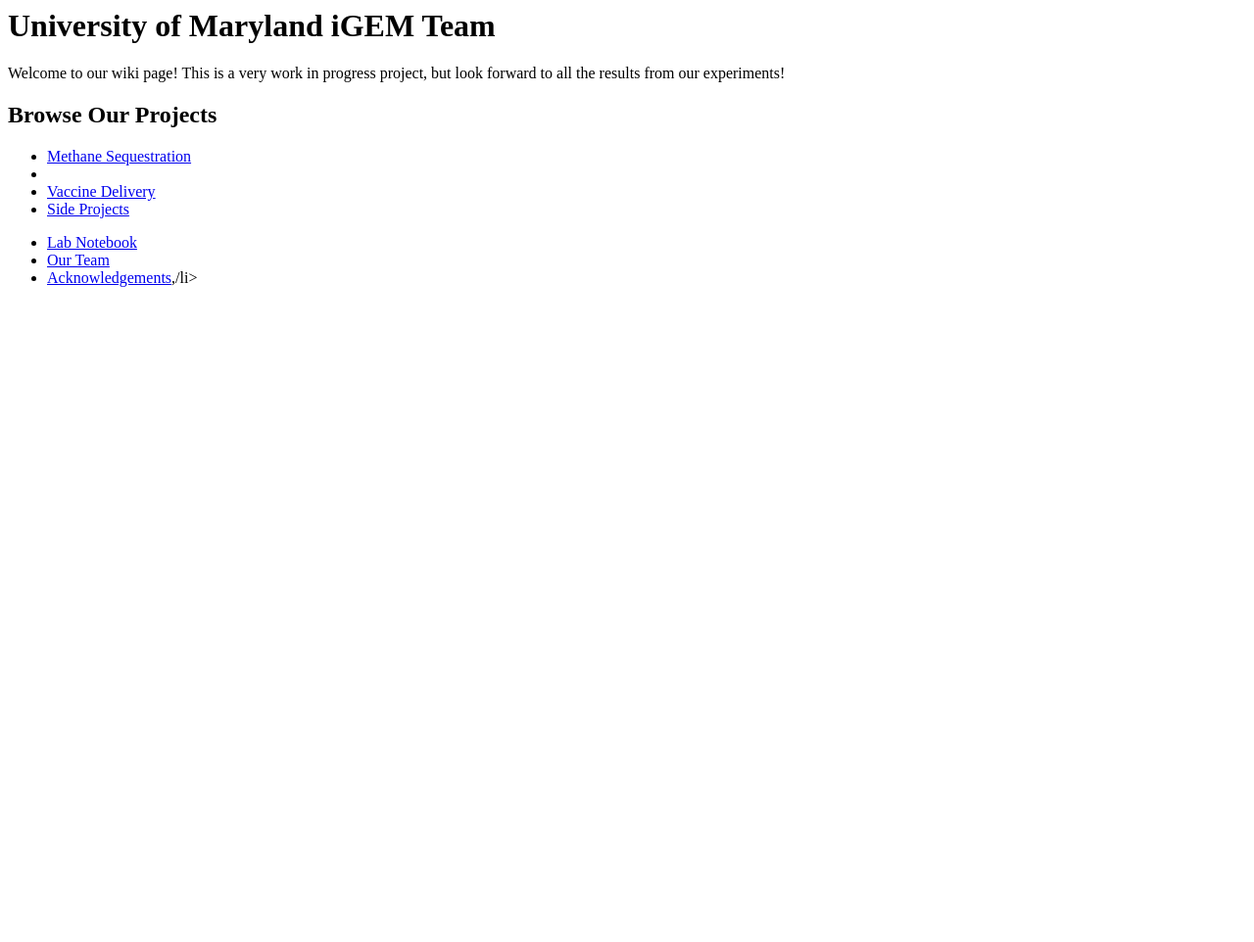
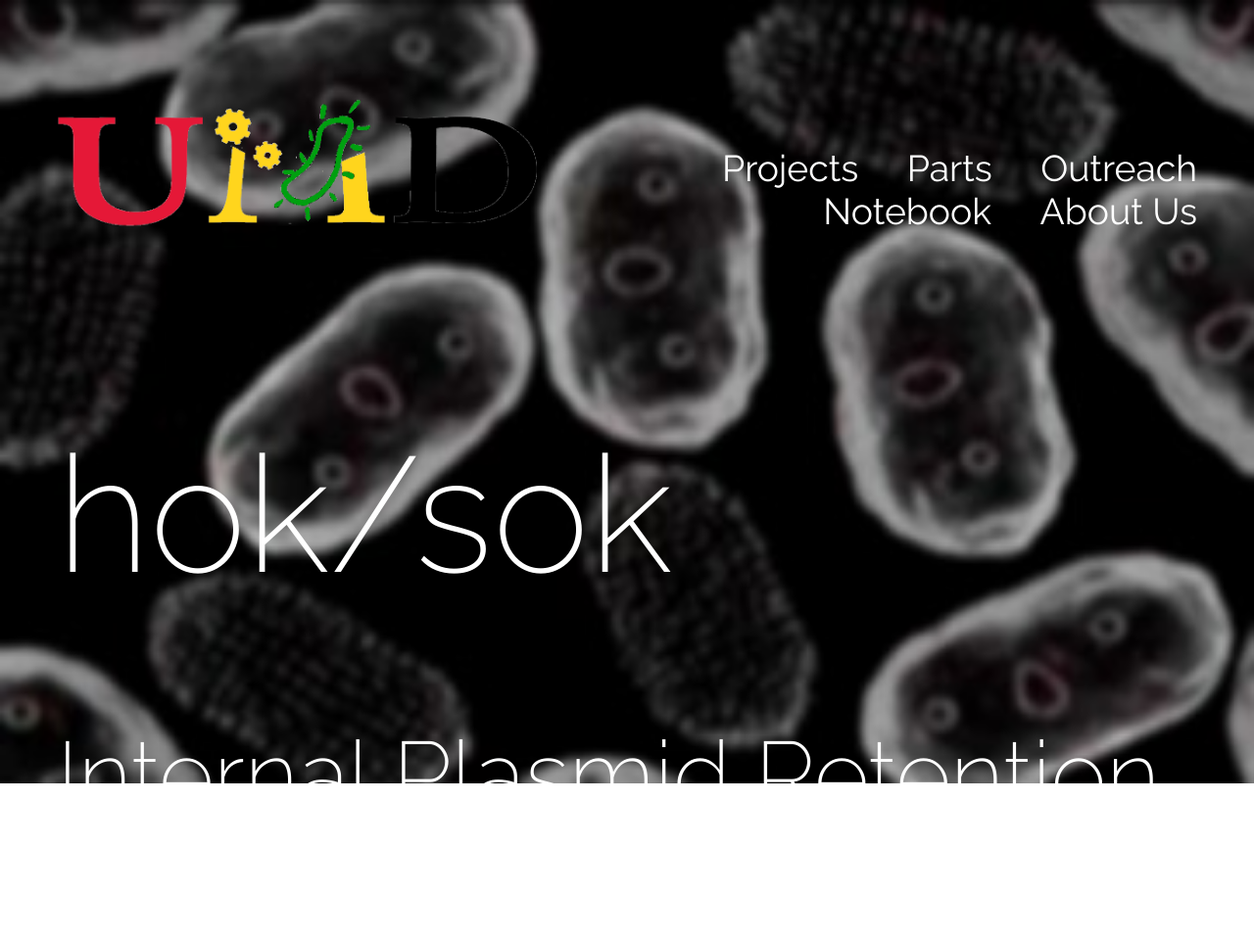
Before and after one commit to jeesangho/UMaryland-iGEM-Wiki-2016, a plain HTML site: page index.html in a window 1280 px wide. Shown: the whole page at 98% size. Before the commit the page ends 800 px from the top, so only its background shows below. Drawn offline with nearby package versions, Linux system fonts and the light colour scheme.

Commit message:
Create main and project pages

```diff
--- /dev/null
+++ b/css/index.css
@@ -0,0 +1,65 @@
+
+/* Navbar and body setup */
+body {
+	font-family: 'Raleway', sans-serif;
+	color: white;
+}
+
+nav {
+	margin-top: 100px;
+	font-size: 28pt;
+}
+
+nav a {
+	text-decoration: none;
+	color: white;
+}
+
+a:hover {
+	font-weight: 800;
+}
+
+nav ul {
+	list-style: none;
+	text-align: right;
+	margin-right: 50px;
+	padding-top: 50px;
+}
+
+nav ul li {
+	display: inline;
+	padding-left: 40px;
+}
+
+#img-logo {
+	margin-left: 50px;
+	width: 500px;
+	float: left;
+}
+
+#div-text {
+	margin-left: 50px;
+	padding-top: 40px;
+}
+
+/* Start Page Specific CSS */
+
+h1 {
+	font-size: 125pt;
+	font-weight: 200;
+	clear: both;
+}
+
+h2 {
+	font-size: 72pt;
+	font-weight: 200;
+}
+
+#img-plasmid {
+	position: absolute;
+	z-index: -999;
+	left: 0px;
+	top: 0px;
+	width: 100%;
+	height: 100%;
+}
--- /dev/null
+++ b/css/projects.css
@@ -0,0 +1,114 @@
+
+/* Navbar and body setup */
+body {
+	font-family: 'Raleway', sans-serif;
+	color: black;
+	background-color: #FEFFFA;
+}
+
+nav {
+	margin-top: 70px;
+	font-size: 24pt;
+}
+
+nav a {
+	text-decoration: none;
+	color: #757575;
+}
+
+a:hover {
+	font-weight: 800;
+}
+
+nav ul {
+	list-style: none;
+	text-align: right;
+	padding-top: 30px;
+}
+
+nav ul li {
+	display: inline;
+	padding-left: 40px;
+}
+
+#img-logo {
+	width: 300px;
+	float: left;
+}
+
+#div-text {
+	margin-left: 50px;
+	padding-top: 40px;
+}
+
+#div-topbar {
+	margin-right: auto;
+	margin-left: auto;
+	min-width: 1366px;
+	max-width: 1366px;
+}
+
+#div-border {
+	margin-left: auto;
+	margin-right: auto;
+	min-width: 1200px;
+	max-width: 1200px;
+	border-bottom-style: solid;
+	border-color: #A8A8A8;
+	border-width: 2px;
+	-webkit-box-shadow: -1px 15px 20px -15px rgba(50, 50, 50, 0.56);
+	-moz-box-shadow:    -1px 15px 20px -15px rgba(50, 50, 50, 0.56);
+	box-shadow:         -1px 15px 20px -15px rgba(50, 50, 50, 0.56);
+}
+/* Start Page Specific CSS */
+
+h1 {
+	color: #6B6B6B;
+	font-size: 60pt;
+	font-weight: 200;
+	text-align: center;
+}
+
+h2 {
+	color: #6B6B6B;
+	font-size: 30pt;
+	font-weight: 200;
+	text-align: center;
+}
+
+h3 {
+	color: #545454;
+	font-size: 20pt;
+	font-weight: 400;
+	text-align: center;
+	max-width: 80%;
+	margin-left: auto;
+	margin-right: auto;
+}
+
+.circle {
+	display: inline-block;
+	margin-right: 15px;
+	border-style: solid;
+	border-color: red;
+	width: 300px;
+	overflow: hidden;
+	-webkit-border-radius: 50%;
+	-moz-border-radius: 50%;
+	border-radius: 50%;
+	background-color: black;
+	color: white;
+}
+
+.circle img {
+	width:300px;
+}
+
+.circle img:hover {
+	opacity: 0.4;
+}
+
+
+#div-circles {
+	margin-top: 100px;
+}
--- a/index.html
+++ b/index.html
@@ -1,23 +1,38 @@
-<html>
+<!DOCTYPE html>
+<html lang="en">
+
 <head>
+	<meta http-equiv="Content-Type" content="text/html; charset=utf-8" />
+	<meta name="description" content="Able to share files simply for all your needs. Upload documents, photos, videos and more while using the latest in web technologies." />
+	<meta name="keywords" content="abletoshare, able to share, sharing, file sharing, HTML5, CSS3, web, internet, photos, upload documents, free, documents, videos, upload photos, upload photos free, upload videos free" />
+	<link rel="shortcut icon" href="img/favicon.ico">
+	<script src="http://html5shiv.googlecode.com/svn/trunk/html5.js"></script>
+	<script src="http://ajax.googleapis.com/ajax/libs/jquery/1.10.2/jquery.min.js"></script>
+	<script type="text/javascript">
+		if (typeof jQuery == 'undefined') {
+			document.write(unescape("%3Cscript src='js/jquery-1.10.2.min.js' type='text/javascript'%3E%3C/script%3E"));
+		}
+	</script>
+	<link href='https://fonts.googleapis.com/css?family=Raleway:400,200' rel='stylesheet' type='text/css'>
+	<link href='css/index.css' rel='stylesheet' type='text/css'>
+	<title>UMaryland iGEM 2015</title>
 </head>
 <body>
-	<h1>University of Maryland iGEM Team</h1>
-	<p>Welcome to our wiki page! This is a very work in progress project, but look forward to all the results from our experiments!</p>
+	<img src="img/plasmid2.jpg" id="img-plasmid"/>
+	<img src="img/logo.png" id="img-logo" />
 	<nav>
-		<h2>Browse Our Projects</h2>
 		<ul>
-			<li><a href="methane.html">Methane Sequestration</a><li>
-			<li><a href="vaccine.html">Vaccine Delivery</a></li>
-			<li><a href="sideprojects.html">Side Projects</a></li>
-		<ul>
+			<li><a href="projects.html">Projects</a></li>
+			<li><a href="parts.html">Parts</a></li>
+			<li><a href="outreach.html">Outreach</a></li>
+			<li><a href="notebook.html">Notebook</a></li>
+			<li><a href="about.html">About Us</a></li>
+		</ul>
 	</nav>
-	<footer>
-		<ul>
-			<li><a href="notebook.html">Lab Notebook</a></li>
-			<li><a href="team.html">Our Team</a></li>
-			<li><a href="acknowledgements">Acknowledgements</a>,/li>
-		</ul>
-	</footer>
+	<div id="div-text">
+		<h1>hok/sok</h1>
+		<h2>Internal Plasmid Retention System</h2>
+	</div>
 </body>
+<script type="text/javascript" src="js/index.js"></script>
 </html>
--- /dev/null
+++ b/index.txt
@@ -0,0 +1,47 @@
+<!DOCTYPE html>
+<html lang="en">
+
+<head>
+	<link href='http://fonts.googleapis.com/css?family=Source+Sans+Pro:200,300,400,600,400italic' rel='stylesheet' type='text/css'>
+	<meta http-equiv="Content-Type" content="text/html; charset=utf-8" />
+	<meta name="description" content="Able to share files simply for all your needs. Upload documents, photos, videos and more while using the latest in web technologies." />
+	<meta name="keywords" content="abletoshare, able to share, sharing, file sharing, HTML5, CSS3, web, internet, photos, upload documents, free, documents, videos, upload photos, upload photos free, upload videos free" />
+	<link rel="shortcut icon" href="img/favicon.ico">
+	<script src="http://html5shiv.googlecode.com/svn/trunk/html5.js"></script>
+	<script src="http://ajax.googleapis.com/ajax/libs/jquery/1.10.2/jquery.min.js"></script>
+	<script type="text/javascript">
+		if (typeof jQuery == 'undefined') {
+			document.write(unescape("%3Cscript src='js/jquery-1.10.2.min.js' type='text/javascript'%3E%3C/script%3E"));
+		}
+	</script>
+	<title>AbleToShare</title>
+	<link href='css/index.css' rel='stylesheet' type='text/css'>
+	<script src="js/flowtype.js"></script>
+	<script src="js/filedrop.js"></script>
+	<script src="js/spotlight.js"></script>
+	<script src="js/cookie.js"></script>
+	<script type="text/javascript">
+		var color = $.cookie('color');
+		var buttoncolor = $.cookie('buttoncolor');
+		if (color == ''|| buttoncolor == '') {
+			color = '#96DCFF';
+			buttoncolor = '#3694FF';
+		}
+
+		function switchFrame(dir) {
+			$('.navtr').css('font-weight', '');
+			if ( $('#tr-' + dir) != '') {
+				$('#tr-' + dir).css('font-weight', 'bold');
+			};
+			$('#iframe').attr('src', dir + '.html');
+		}
+
+		function switchColor(color, buttoncolor) {
+			$('#nav-lpanel').css('background-color', color);
+			$('#div-filebox ').css('background-color', color);
+			$('#iframe').contents().find('.button').css('background-color', buttoncolor);
+			$('.button').css('background-color', buttoncolor);
+			$.cookie('color', color, { path : '/'});
+		}
+	</script>
+</head>
```
Also changed, not shown: projects.html (added, +48 -0 lines), img/logo.png (added), img/plasmid.jpg (added), img/plasmid.png (added), img/plasmid2.jpg (added), img/plasmid2.png (added), img/plasmidcircle.png (added), img/side.jpg (added), img/thermocircle.png (added), img/thermocycler.jpg (added), js/index.js (added), 2 other files.
